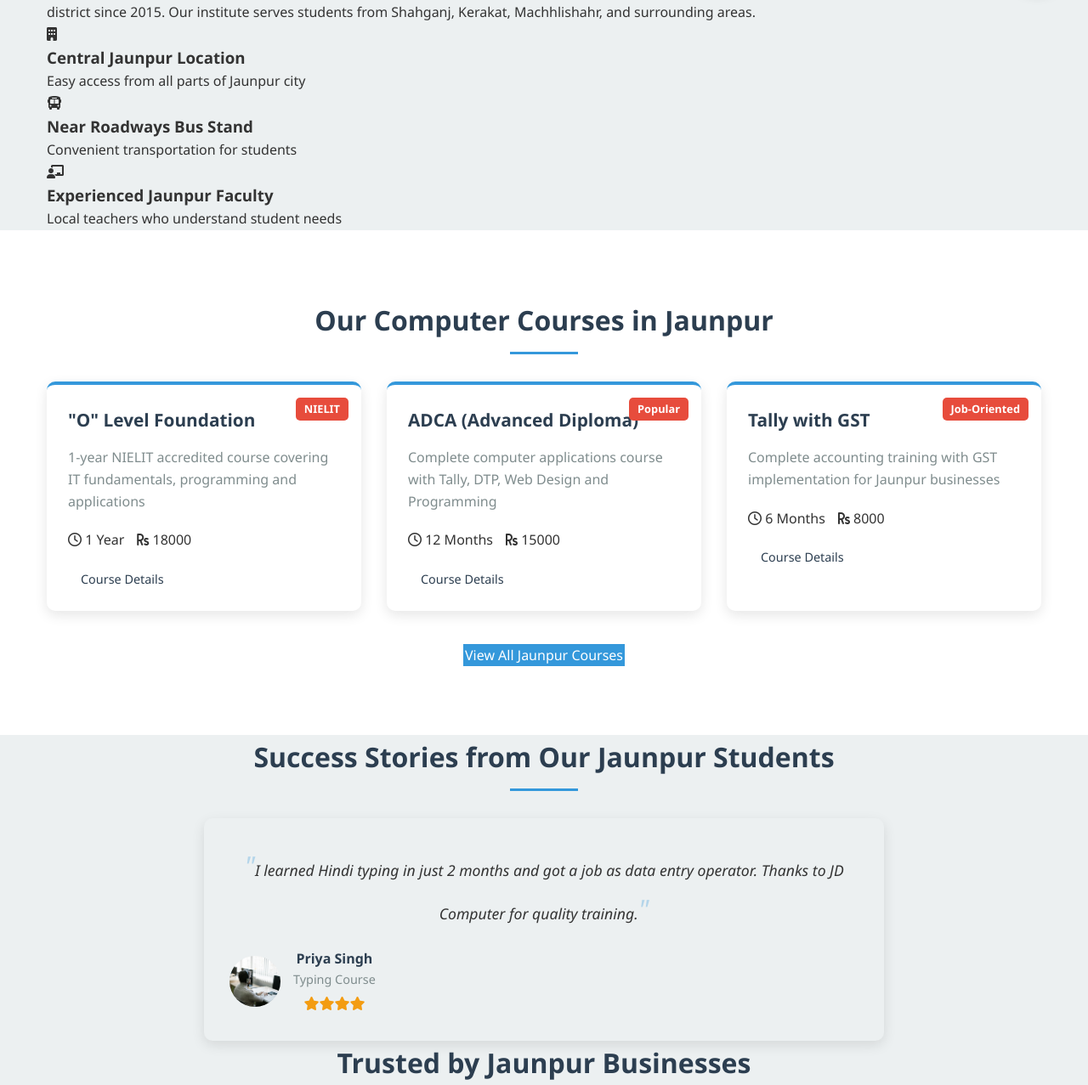
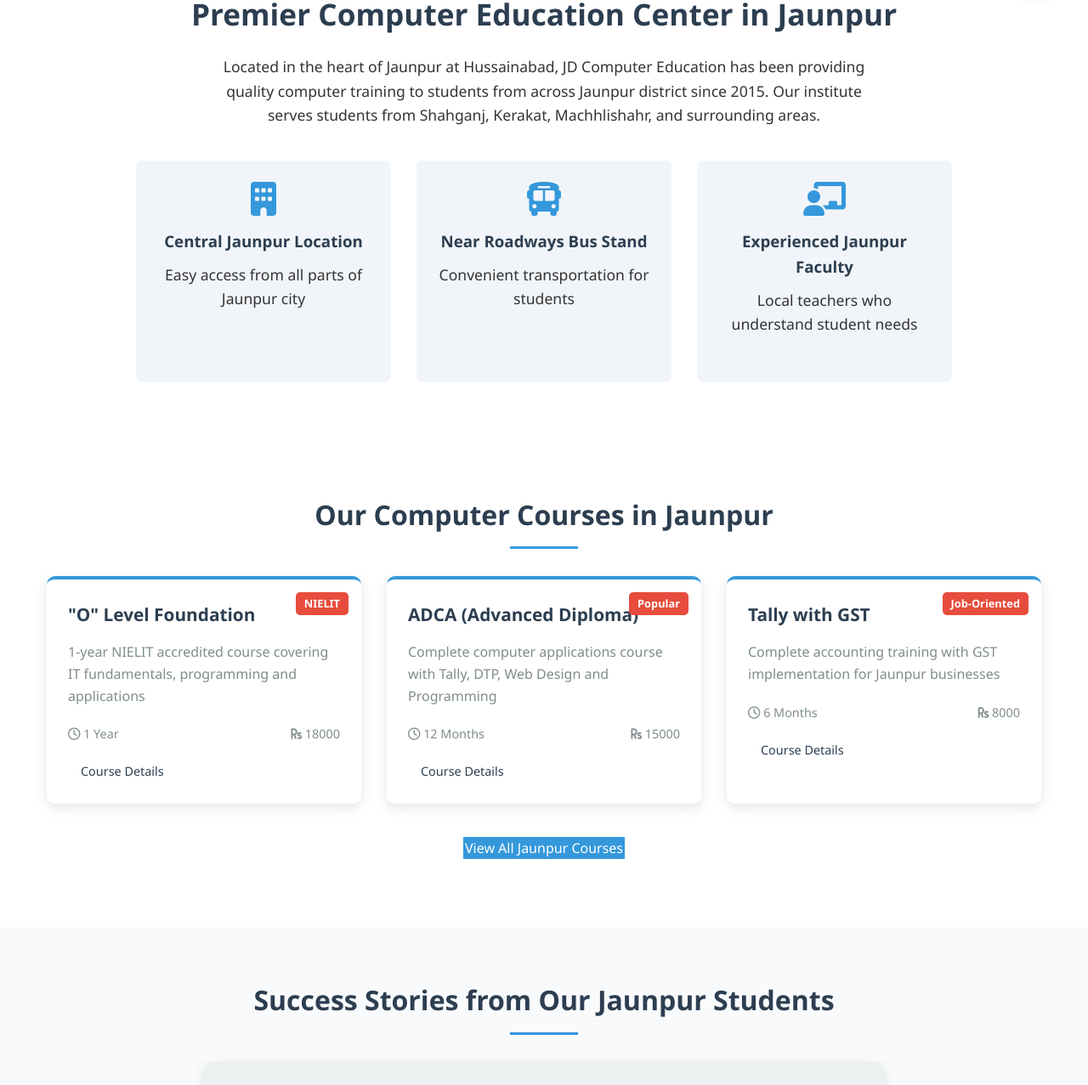
Before and after one commit to AmitGiri1281/working_jd-computer, a plain HTML site: page frontend/index.html in a window 1280 px wide. Shown: the part 783-2060 px from the top of the page at 85% size. Drawn offline with Linux system fonts and the light colour scheme.

Commit message:
Update newstyle.css

```diff
--- a/frontend/css/newstyle.css
+++ b/frontend/css/newstyle.css
@@ -1,7 +1,170 @@
 /* =============================================
    Base Styles
    ============================================= */
-
+  /* Global Styles */
+body {
+    font-family: 'Poppins', sans-serif;
+    line-height: 1.6;
+    color: #333;
+    background-color: #f9f9f9;
+}
+
+/* Local SEO Section */
+.local-seo-section {
+    padding: 50px 0;
+    background-color: #fff;
+    text-align: center;
+}
+
+.local-seo-section h2 {
+    color: #2c3e50;
+    font-size: 2.2rem;
+    margin-bottom: 20px;
+}
+
+.local-seo-section p {
+    max-width: 800px;
+    margin: 0 auto 30px;
+    font-size: 1.1rem;
+}
+
+.location-highlights {
+    display: flex;
+    justify-content: center;
+    flex-wrap: wrap;
+    gap: 30px;
+    margin-top: 40px;
+}
+
+.highlight-item {
+    flex: 1;
+    min-width: 250px;
+    max-width: 300px;
+    padding: 25px;
+    background: #f1f5f9;
+    border-radius: 8px;
+    transition: transform 0.3s ease;
+}
+
+.highlight-item:hover {
+    transform: translateY(-5px);
+}
+
+.highlight-item i {
+    font-size: 2.5rem;
+    color: #3498db;
+    margin-bottom: 15px;
+}
+
+.highlight-item h3 {
+    color: #2c3e50;
+    margin-bottom: 10px;
+}
+
+/* Success Stories */
+.success-stories {
+    background-color: #f8fafc;
+    padding: 60px 0;
+}
+
+.testimonial-item {
+    background: white;
+    padding: 30px;
+    border-radius: 8px;
+    box-shadow: 0 5px 15px rgba(0,0,0,0.05);
+    max-width: 800px;
+    margin: 0 auto;
+}
+
+.testimonial-author {
+    display: flex;
+    align-items: center;
+    margin-top: 20px;
+}
+
+.testimonial-author img {
+    width: 60px;
+    height: 60px;
+    border-radius: 50%;
+    object-fit: cover;
+    margin-right: 15px;
+}
+
+.testimonial-author strong {
+    display: block;
+    color: #2c3e50;
+}
+
+.testimonial-author span {
+    font-size: 0.9rem;
+    color: #7f8c8d;
+}
+
+/* Partners Section */
+.partners-section {
+    padding: 50px 0;
+    text-align: center;
+}
+
+.partners-grid {
+    display: flex;
+    justify-content: center;
+    flex-wrap: wrap;
+    gap: 30px;
+    margin-top: 30px;
+}
+
+.partners-grid img {
+    height: 60px;
+    width: auto;
+    filter: grayscale(100%);
+    opacity: 0.7;
+    transition: all 0.3s ease;
+}
+
+.partners-grid img:hover {
+    filter: grayscale(0);
+    opacity: 1;
+}
+
+/* Course Schema Styling */
+.course-card[itemscope] {
+    position: relative;
+}
+
+.course-meta {
+    display: flex;
+    justify-content: space-between;
+    margin: 15px 0;
+    color: #7f8c8d;
+    font-size: 0.9rem;
+}
+
+/* Footer Local Styling */
+.footer-contact h3 {
+    color: white;
+    margin-bottom: 20px;
+}
+
+/* Responsive Adjustments */
+@media (max-width: 768px) {
+    .location-highlights {
+        flex-direction: column;
+        align-items: center;
+    }
+
+    .highlight-item {
+        max-width: 100%;
+    }
+
+    .partners-grid {
+        gap: 15px;
+    }
+
+    .partners-grid img {
+        height: 40px;
+    }
+}
 :root {
     --primary-color: #2c3e50;
     --secondary-color: #3498db;
```
